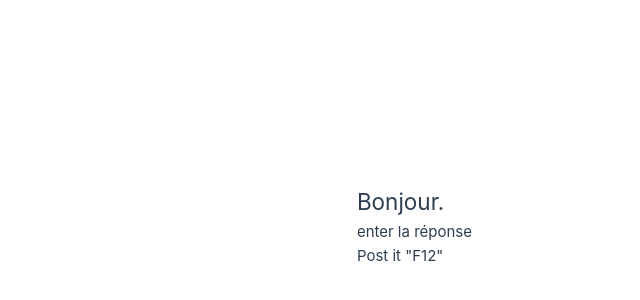
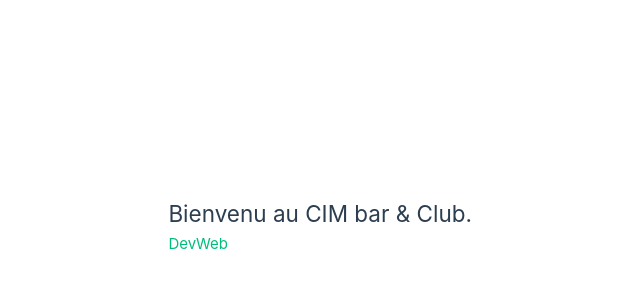
Before and after one commit to QuentinLegeron/cim-bar-club, a Vue app: page / in a window 1280 px wide. Shown: the part 174-474 px from the top of the page, without its empty margins (168-808 px from the left). Built offline with nearby package versions, Linux system fonts and the light colour scheme.

Commit message:
add routing

```diff
--- a/package.json
+++ b/package.json
@@ -9,7 +9,8 @@
     "type-check": "vue-tsc --noEmit"
   },
   "dependencies": {
-    "vue": "^3.2.41"
+    "vue": "^3.2.41",
+    "vue-router": "^4.1.6"
   },
   "devDependencies": {
     "@types/node": "^16.11.68",
--- a/src/App.vue
+++ b/src/App.vue
@@ -1,9 +1,33 @@
-<script setup lang="ts">
-import Index from './components/Index.vue'
+<script lang="ts">
+import Index from './components/pages/Index.vue'
+import DevWeb from './components/pages/DevWeb.vue'
+
+const routes = {
+  '/': Index,
+  '/devweb': DevWeb
+}
+
+export default {
+  data() {
+    return {
+      currentPath: window.location.hash
+    }
+  },
+  computed: {
+    currentView() {
+      return routes[this.currentPath.slice(1) || '/']
+    }
+  },
+  mounted() {
+    window.addEventListener('hashchange', () => {
+		  this.currentPath = window.location.hash
+		})
+  }
+}
 </script>
 
 <template>
   <main>
-    <Index />
+    <component :is="currentView" />
   </main>
 </template>
--- a/src/components/Index.vue
+++ b/src/components/pages/DevWeb.vue
@@ -1,30 +1,32 @@
 <template>
     <section>
-        <h1>Bonjour.</h1>
+        <a href="#/">Index</a>
+        <a href=""></a>
+        <h1>Window 10</h1>
         <p @click="MyFunction()">enter la réponse</p>
         <p>Post it "F12"</p>
+        <p>Post it -> console</p>
     </section>
 </template>
 
 <script lang="ts">
 
 export default {
-    name: 'Index',
-
+    name: 'DevWeb',
 
     methods: {
         ConsoleLogEnigma(answer: string | null) {
             const reponse = 'code'
             if (answer === reponse) {
-                console.log("Bien joué !\n \n La clef de l'axe dev web est un 4 rouge.\n \n n'oublie pas de le noter pour pas l'oublier.")
+                console.log("Bien joué !\n \n La clef de l'axe dev web est un 4 noir.\n \n n'oublie pas de le noter pour pas l'oublier.")
                 return
             }
-            console.log("\n \n \nC'est un civil à respecter.\n Souvent gardien de nos entrées.\n Sur la route, il est suivi.\n En générique, il définit.\n Qui est-il ?\n \n \n")
+            console.log("\n \n \nC'est un civil à respecter.\n Souvent gardien de nos entrées.\n Sur la route, il est suivi.\n En génétique, il nous définit.\n Qui est-il ?\n \n \n")
             if (answer === null) {
                 console.log("entre une reponse en appuyant sur le bouton pour avoir la clef de l'axe dev")
             }
             else{
-                console.log('Indice :\n Il bug au moindre problème.')
+                console.log('Indice :\n Il bug au moindre problème.\n il ne mesure que 4 lettres.')
             }
         },
 
--- /dev/null
+++ b/src/components/pages/Index.vue
@@ -0,0 +1,6 @@
+<template>
+    <section>
+        <h1>Bienvenu au CIM bar & Club.</h1>
+        <a href="#/devweb">DevWeb</a>
+    </section>
+</template>
```
Also changed, not shown: 1 other file (tests, documents, lock files or other folders).
